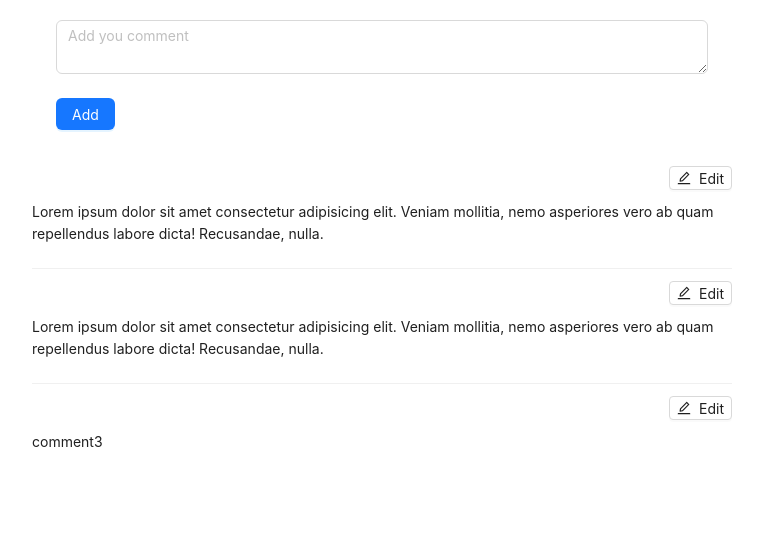
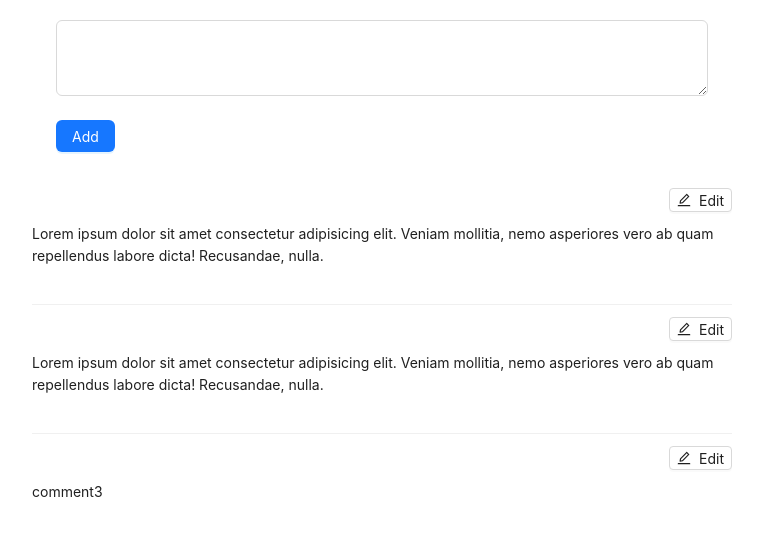
Before and after one commit to numpon014/demo-app, a React (Create React App) app: page / in a window 1280 px wide. Shown: the top 536 px of the page, without its empty margins (258-1021 px from the left). Built offline with nearby package versions, Linux system fonts and the light colour scheme.

Commit message:
reused comment form

```diff
--- a/src/components/CommentForm/index.tsx
+++ b/src/components/CommentForm/index.tsx
@@ -6,40 +6,45 @@ import { ICommentDto } from '../../dto/comment.dto';
 interface CommentFormProp {
   onFinish: (data: ICommentDto) => void
   onCancel: () => void
-  comment: ICommentDto
+  comment?: ICommentDto
 }
 
 function CommentForm({ comment, onFinish, onCancel } : CommentFormProp) {
   return (
     <Form
       name="comment"
-      initialValues={{ message: comment.message, id: comment.id }}
+      initialValues={{ message: comment?.message, id: comment?.id }}
       onFinish={onFinish}
     >
       <Form.Item
         name="message"
+        rules={[{ required: true, message: 'Please input your comment!' }]}
       >
-        <TextArea />
+        <TextArea rows={3} />
       </Form.Item>
       <Form.Item
         name="id"
         style={{ display: 'none' }}
       >
-        <Input type="text" />
+        <Input type="text" placeholder="Add you comment" />
       </Form.Item>
       <Form.Item wrapperCol={{ span: 8 }}>
         <Button
           type="primary"
           htmlType="submit"
         >
-          Update
+          {(comment ? 'Update' : 'Add')}
         </Button>
         {' '}
-        <Button
-          onClick={onCancel}
-        >
-          Cancel
-        </Button>
+        {
+          comment && (
+            <Button
+              onClick={onCancel}
+            >
+              Cancel
+            </Button>
+          )
+        }
       </Form.Item>
     </Form>
   );
--- a/src/components/CommentItem/index.tsx
+++ b/src/components/CommentItem/index.tsx
@@ -1,5 +1,7 @@
 import React, { useState } from 'react';
-import { Button, Row, Col } from 'antd';
+import {
+  Button, Row, Col, Typography,
+} from 'antd';
 import { EditOutlined } from '@ant-design/icons';
 import CommentForm from '../CommentForm';
 import { ICommentDto } from '../../dto/comment.dto';
@@ -11,6 +13,7 @@ interface CommentItemProp {
 }
 
 function CommentItem({ comment, onUpdate }: CommentItemProp) {
+  const { Paragraph } = Typography;
   const [showForm, setShowForm] = useState<boolean>(false);
 
   const toggleForm = () => {
@@ -37,7 +40,9 @@ function CommentItem({ comment, onUpdate }: CommentItemProp) {
         >
           Edit
         </Button>
-        <div className="content">{comment.message}</div>
+        <Paragraph className="content">
+          {comment.message}
+        </Paragraph>
       </div>
       <Row>
         <Col span={24}>
--- a/src/containers/pages/HomePage/index.tsx
+++ b/src/containers/pages/HomePage/index.tsx
@@ -6,6 +6,7 @@ import uuid from 'react-uuid';
 import { PageWrapper } from './index.style';
 import { ICommentDto } from '../../../dto/comment.dto';
 import CommentItem from '../../../components/CommentItem';
+import CommentForm from '../../../components/CommentForm';
 
 function HomePage() {
   const { TextArea } = Input;
@@ -24,6 +25,10 @@ function HomePage() {
     setComments((prev) => [{ ...newComments }, ...prev]);
   };
 
+  const onCancel = () => {
+    console.log(1);
+  };
+
   const onUpdated = (data: ICommentDto) => {
     const newComments = comments;
     const foundIndex = comments.findIndex((x) => x.id === data.id);
@@ -39,27 +44,7 @@ function HomePage() {
     <PageWrapper>
       <Row className="new-comment-form-wrapper">
         <Col span={24}>
-          <Form
-            className="comment-form"
-            name="comment"
-            layout="vertical"
-            onFinish={onFinish}
-          >
-            <Form.Item
-              name="message"
-              rules={[{ required: true, message: 'Please input your comment!' }]}
-            >
-              <TextArea placeholder="Add you comment" />
-            </Form.Item>
-            <Form.Item wrapperCol={{ span: 6 }}>
-              <Button
-                type="primary"
-                htmlType="submit"
-              >
-                Add
-              </Button>
-            </Form.Item>
-          </Form>
+          <CommentForm onFinish={onFinish} onCancel={onCancel} />
         </Col>
       </Row>
       <Row>
```
Also changed, not shown: .eslintrc.json.
